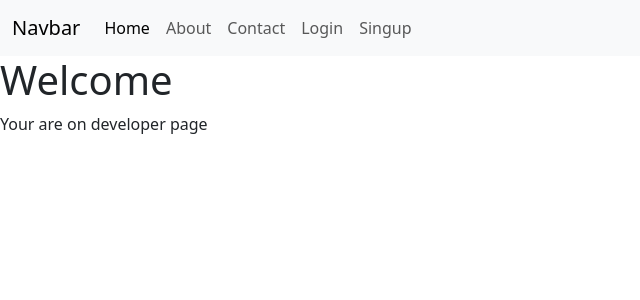
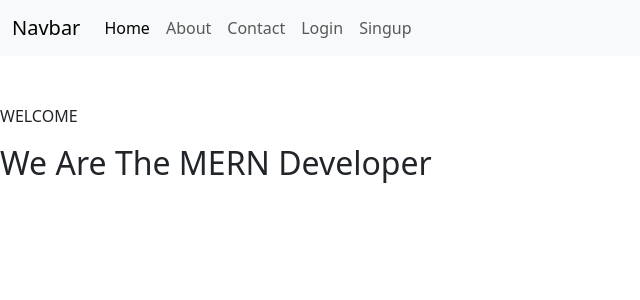
Before and after one commit to luck122de/LoginXpress, a React (Create React App) app in the folder client/: page / in a window 1280 px wide. Shown: the top 300 px of the page, without its empty margins (0-640 px from the left). Built offline with nearby package versions, Linux system fonts and the light colour scheme; no server answers.

Commit message:
Template of "Home" page

```diff
--- a/client/src/components/Home.js
+++ b/client/src/components/Home.js
@@ -1,11 +1,43 @@
-import React from 'react'
+import React, {useState, useEffect} from 'react'
 
- const Home = () => {
-  return (
-     <>
-        <h1>Welcome</h1>
-        <p>Your are on developer page</p>
-     </>
-  )
+const Home = () => {
+    const [userName, setUserName] = useState('');
+    const [show, setShow] = useState(false);
+
+    const userHomePage = async () => {
+        try {
+            const res = await fetch('/getdata', {
+                method: "GET",
+                headers: {
+                    "Content-Type": "application/json"
+                },
+            });
+
+            const data = await res.json();
+            // console.log(data);
+            setUserName(data.name);
+            setShow(true);
+
+        } catch (err) {
+            console.log(err);
+        }
+    }
+
+    useEffect(() => {
+        userHomePage();
+    }, []);
+    return (
+        <>
+            <div className="home-page">
+                <div className="home-div">
+                    <p className="pt-5">WELCOME</p>
+                    <h1>{userName}</h1>
+                    <h2> { show ? 'Happy, to see you back' :  'We Are The MERN Developer' }</h2>
+                </div>
+            </div>
+
+        </>
+    )
 }
-export default Home;
+
+export default Home
```
